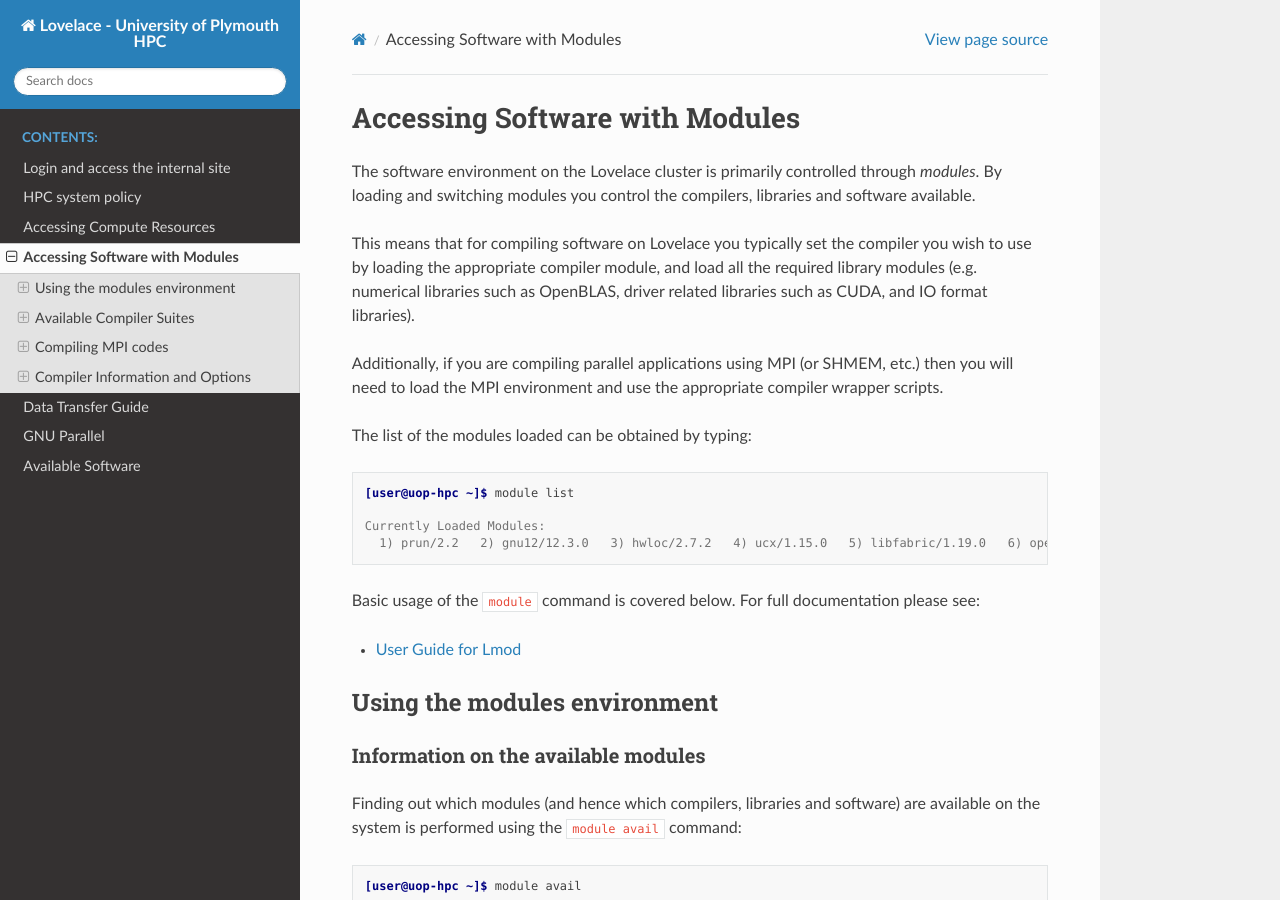
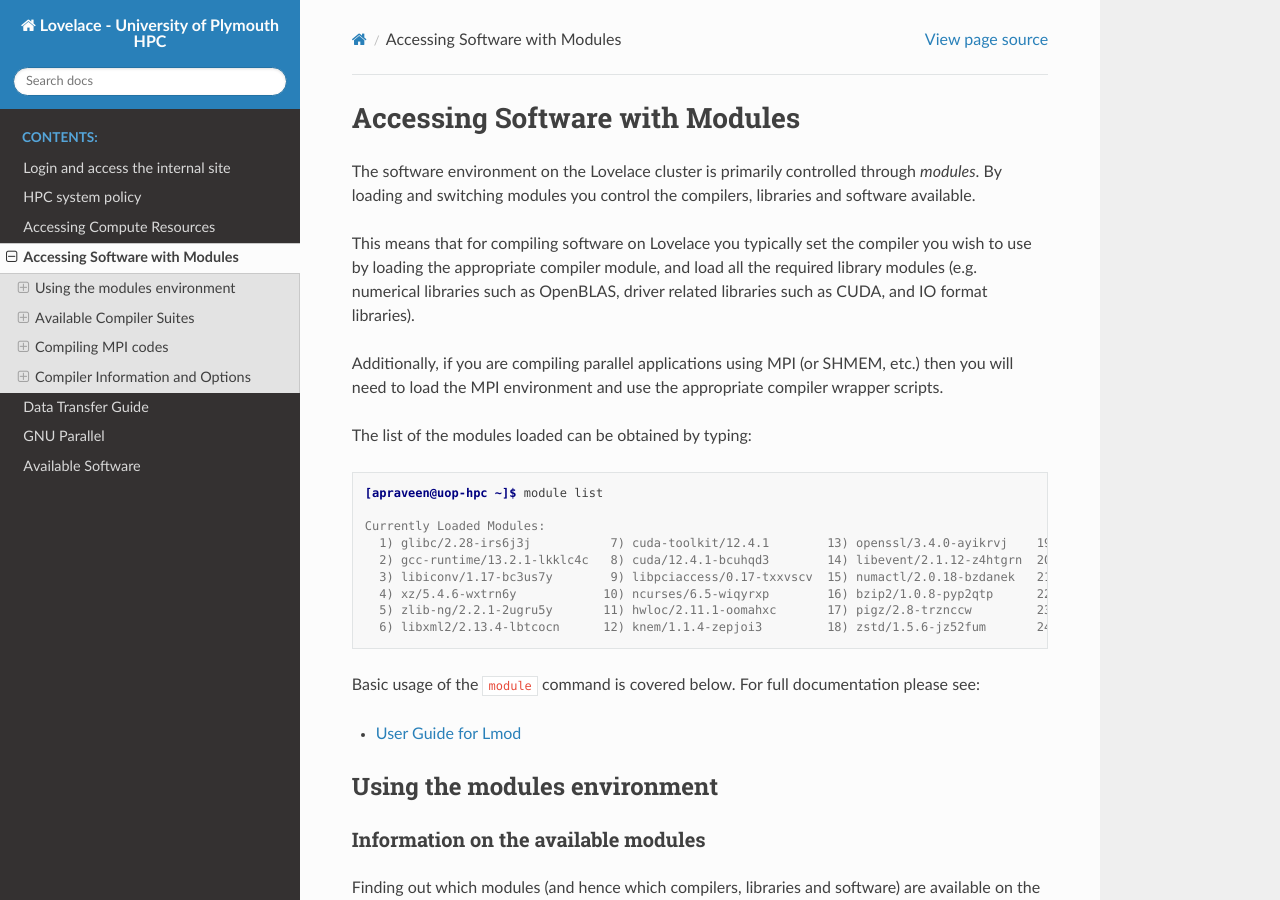
Before and after one commit to AbhinavPraveen/UoP-HPC-Docs, a Sphinx documentation site: the page built from source/user-guide/modules.rst, in a window 1280 px wide and 900 px high. Built offline with Sphinx 7.4.7 and the Read the Docs theme 3.1.0, drawn with Linux system fonts in a browser that asks for light colours.

Commit message:
Update default loaded modules

```diff
--- a/source/user-guide/modules.rst
+++ b/source/user-guide/modules.rst
@@ -20,10 +20,15 @@
 
 .. code-block:: console
 
-   [user@uop-hpc ~]$ module list
+   [apraveen@uop-hpc ~]$ module list
 
    Currently Loaded Modules:
-     1) prun/2.2   2) gnu12/12.3.0   3) hwloc/2.7.2   4) ucx/1.15.0   5) libfabric/1.19.0   6) openmpi4/4.1.6   7) singularity/3.7.1   8) ohpc
+     1) glibc/2.28-irs6j3j           7) cuda-toolkit/12.4.1        13) openssl/3.4.0-ayikrvj    19) tar/1.34-sh7q6fd              25) pmix/5.0.3-rpwutdw      31) ucx/1.17.0-mzdeqja
+     2) gcc-runtime/13.2.1-lkklc4c   8) cuda/12.4.1-bcuhqd3        14) libevent/2.1.12-z4htgrn  20) gettext/0.22.5-3tvehct        26) check/0.15.2-ix4rojx    32) ucc/1.3.0-gl5spbf
+     3) libiconv/1.17-bc3us7y        9) libpciaccess/0.17-txxvscv  15) numactl/2.0.18-bzdanek   21) krb5/1.21.3-bsozc3b           27) gdrcopy/2.4.1-mm5coch   33) openmpi/5.0.5-rcpsiyw
+     4) xz/5.4.6-wxtrn6y            10) ncurses/6.5-wiqyrxp        16) bzip2/1.0.8-pyp2qtp      22) libedit/3.1-20240808-cl4k7o7  28) libnl/3.3.0-tmlq6yg
+     5) zlib-ng/2.2.1-2ugru5y       11) hwloc/2.11.1-oomahxc       17) pigz/2.8-trznccw         23) libxcrypt/4.4.35-hydo43o      29) rdma-core/52.0-anqcllq
+     6) libxml2/2.13.4-lbtcocn      12) knem/1.1.4-zepjoi3         18) zstd/1.5.6-jz52fum       24) openssh/9.9p1-g77smjt         30) xpmem/2.6.5-36-37nyl32
 
 Basic usage of the :bash:`module` command is covered below. For
 full documentation please see:
```
